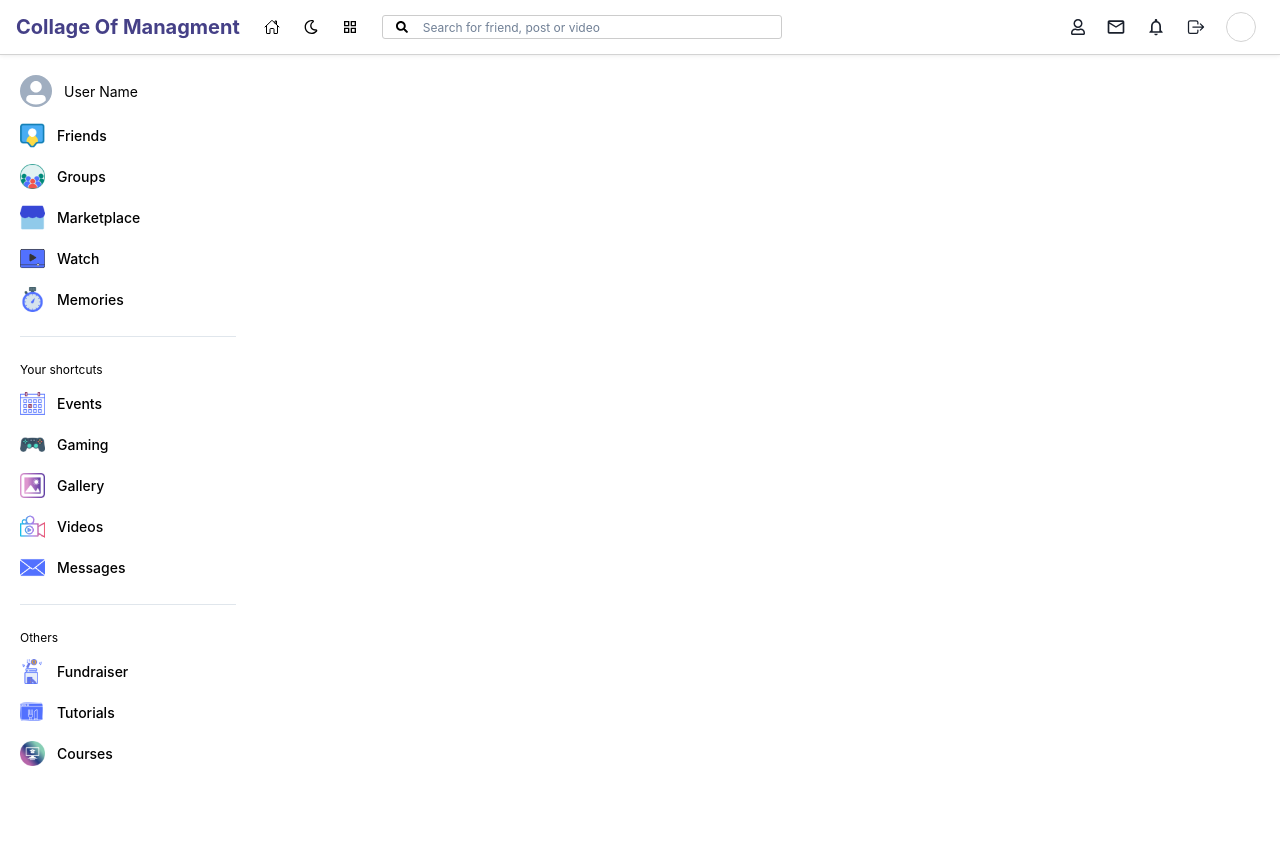
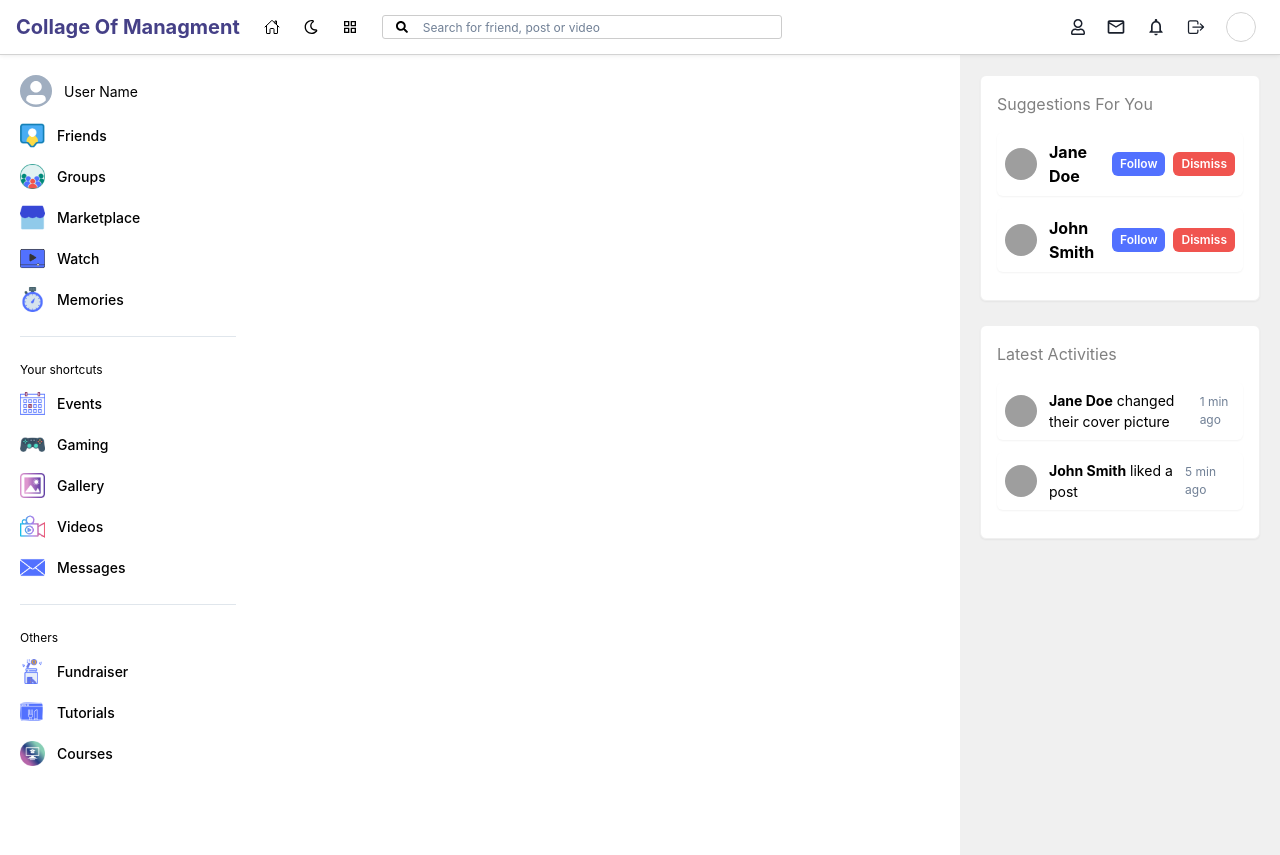
Before and after one commit to linoyvak/mern-social-media-app, a React (Create React App) app in the folder client/: page / in a window 1280 px wide. Built offline with nearby package versions, Linux system fonts and the light colour scheme; grey boxes are pictures that could not be loaded.

Commit message:
Left Sidebar

```diff
--- /dev/null
+++ b/client/src/components/RightBar.tsx
@@ -0,0 +1,155 @@
+import React, { useEffect, useState } from "react";
+import {
+  Box,
+  Text,
+  Flex,
+  Avatar,
+  Button,
+  VStack,
+  Input,
+  useColorModeValue,
+  Heading,
+  Spinner,
+} from "@chakra-ui/react";
+
+const suggestions = [
+  {
+    name: "Jane Doe",
+    image:
+      "https://images.pexels.com/photos/4881619/pexels-photo-4881619.jpeg?auto=compress&cs=tinysrgb&w=1600",
+  },
+  {
+    name: "John Smith",
+    image:
+      "https://images.pexels.com/photos/4881619/pexels-photo-4881619.jpeg?auto=compress&cs=tinysrgb&w=1600",
+  },
+];
+
+const latestActivities = [
+  {
+    name: "Jane Doe",
+    image:
+      "https://images.pexels.com/photos/4881619/pexels-photo-4881619.jpeg?auto=compress&cs=tinysrgb&w=1600",
+    activity: "changed their cover picture",
+    time: "1 min ago",
+  },
+  {
+    name: "John Smith",
+    image:
+      "https://images.pexels.com/photos/4881619/pexels-photo-4881619.jpeg?auto=compress&cs=tinysrgb&w=1600",
+    activity: "liked a post",
+    time: "5 min ago",
+  },
+];
+
+
+const RightBar = () => {
+  return (
+    <Box
+      flex="2"
+      position="sticky"
+      top="0"
+      height="100vh"
+      overflowY="auto"
+      bg="#f0f0f0"
+      color="black"
+      display={{ base: "none", md: "block" }}
+      p={5}
+      sx={{
+        "&::-webkit-scrollbar": { display: "none" },
+      }}
+    >
+      <VStack spacing={6} align="stretch">
+        {/* Suggestions Section */}
+        <Box
+          p={4}
+          bg="white"
+          borderRadius="md"
+          border="1px solid #f0f0f0"
+          boxShadow="sm"
+        >
+          <Text color="gray" fontSize="md" mb={4}>
+            Suggestions For You
+          </Text>
+          {suggestions.map((user, index) => (
+            <Flex
+              key={index}
+              align="center"
+              justify="space-between"
+              mb={3}
+              p={2}
+              borderRadius="md"
+              boxShadow="sm"
+              bg="white"
+            >
+              <Flex align="center" gap={3}>
+                <Avatar size="sm" name={user.name} src={user.image} />
+                <Text fontWeight="bold">{user.name}</Text>
+              </Flex>
+              <Flex gap={2}>
+                <Button
+                  size="xs"
+                  bg="#5271ff"
+                  color="white"
+                  _hover={{ bg: "#3a5ecb" }}
+                >
+                  Follow
+                </Button>
+                <Button
+                  size="xs"
+                  bg="#f0544f"
+                  color="white"
+                  _hover={{ bg: "#d9443b" }}
+                >
+                  Dismiss
+                </Button>
+              </Flex>
+            </Flex>
+          ))}
+        </Box>
+
+        {/* Latest Activities Section */}
+        <Box
+          p={4}
+          bg="white"
+          borderRadius="md"
+          border="1px solid #f0f0f0"
+          boxShadow="sm"
+        >
+          <Text color="gray" fontSize="md" mb={4}>
+            Latest Activities
+          </Text>
+          {latestActivities.map((activity, index) => (
+            <Flex
+              key={index}
+              align="center"
+              justify="space-between"
+              mb={3}
+              p={2}
+              bg="white"
+              borderRadius="md"
+              boxShadow="sm"
+            >
+              <Flex align="center" gap={3}>
+                <Avatar size="sm" name={activity.name} src={activity.image} />
+                <Box>
+                  <Text fontSize="sm">
+                    <Text as="span" fontWeight="bold">
+                      {activity.name}
+                    </Text>{" "}
+                    {activity.activity}
+                  </Text>
+                </Box>
+              </Flex>
+              <Text fontSize="xs" color="gray.500">
+                {activity.time}
+              </Text>
+            </Flex>
+          ))}
+        </Box>
+      </VStack>
+    </Box>
+  );
+};
+
+export default RightBar;
--- a/client/src/pages/Home.tsx
+++ b/client/src/pages/Home.tsx
@@ -1,8 +1,9 @@
 import React from "react";
 import NavBar from "../components/NavBar";
 import { Box, Flex } from "@chakra-ui/react";
-import LeftBar from "../components/LeftBar.jsx";
+import LeftBar from "../components/LeftBar";
 import { Outlet } from "react-router-dom";
+import RightBar from "../components/RightBar";
 
 const Home = () => {
   return (
@@ -20,7 +21,9 @@ const Home = () => {
         <Box width={"55%"}>
           <Outlet />
         </Box>
-
+        <Box width={"25%"}>
+          <RightBar />
+        </Box>
       </Flex>
     </div>
   );
```
